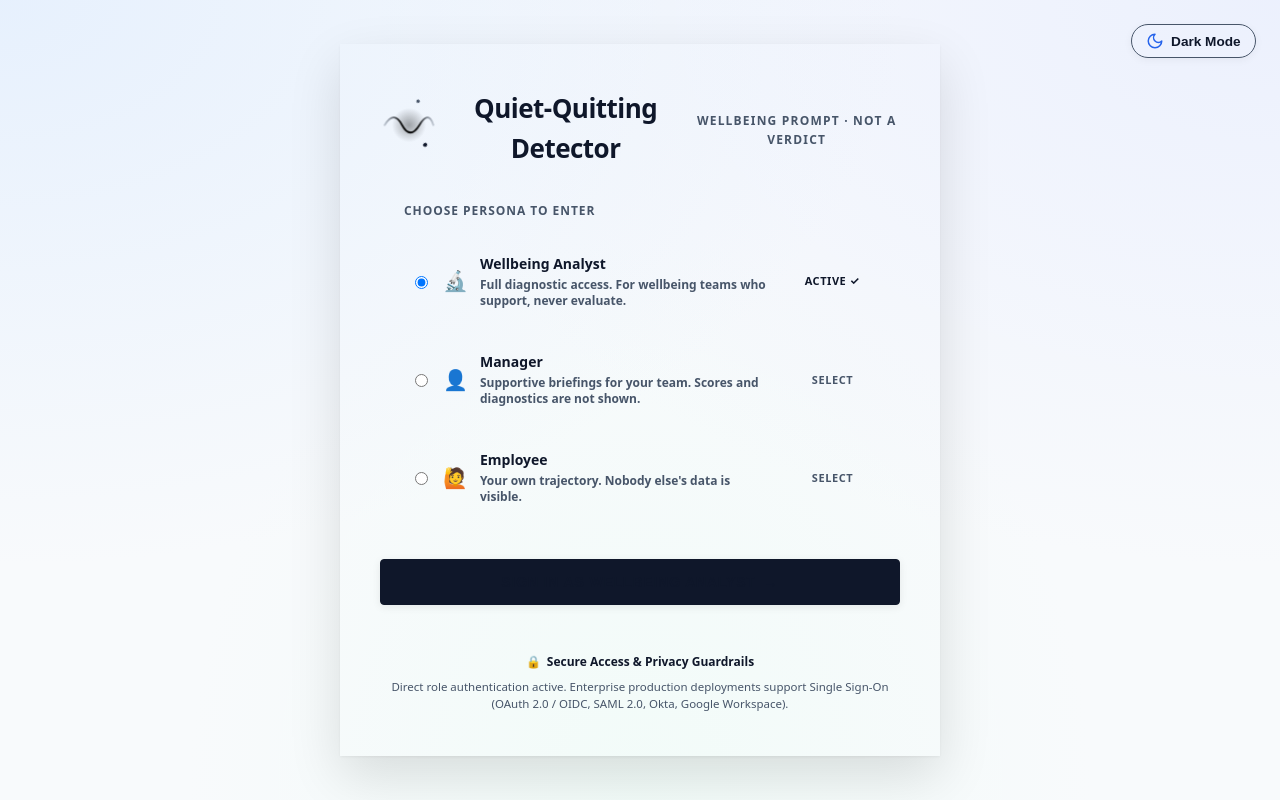
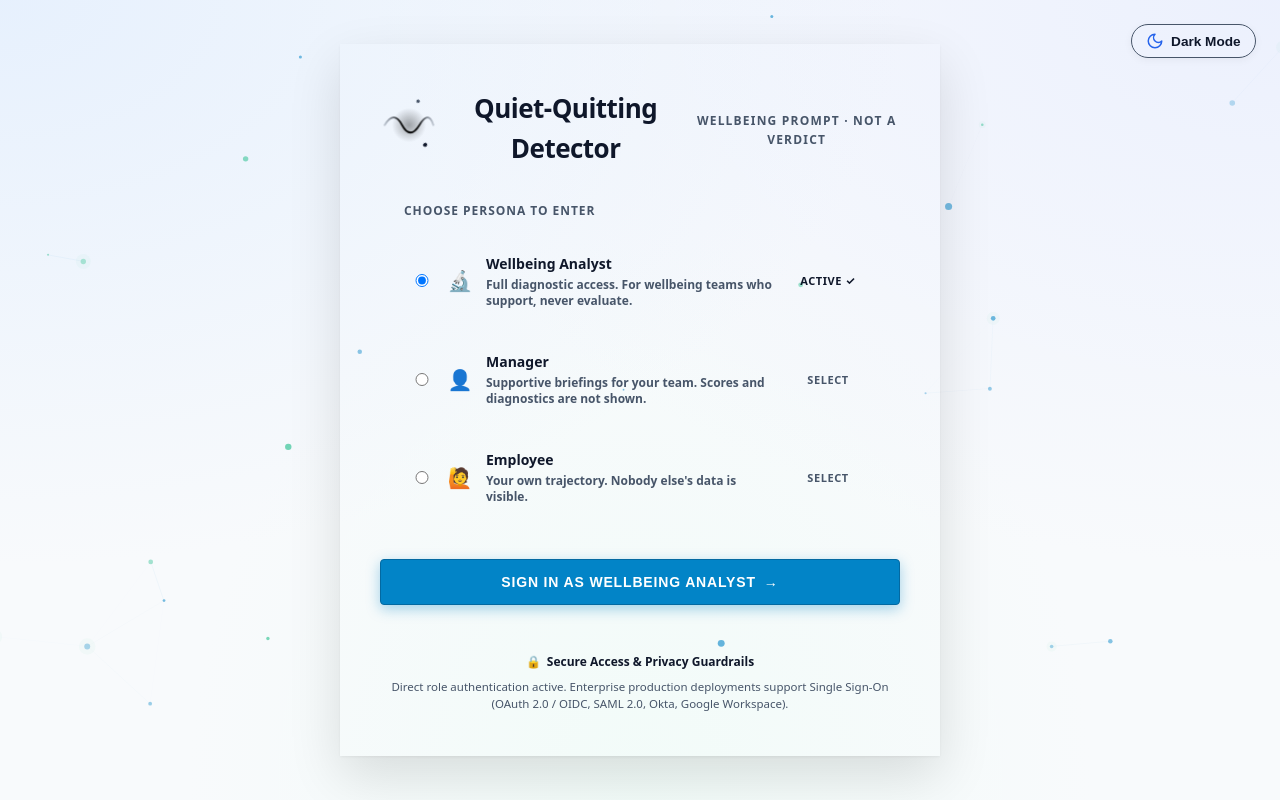
Before and after one commit to Athish2002/quiet-quitting-detector, a React (Vite) app in the folder frontend/: page / in a window 1280 px wide. Built offline with nearby package versions, Linux system fonts and the light colour scheme.

Commit message:
feat(ui): add floating telemetry constellation particle animation, strict CSS grid badge alignment, and permanent solid contrast button

```diff
--- a/frontend/src/components/ApiKeyGate.tsx
+++ b/frontend/src/components/ApiKeyGate.tsx
@@ -23,6 +23,7 @@ import {
 } from "../contexts/RoleContext";
 import { BrandSymbol } from "./BrandSymbol";
 import { ThemeToggle } from "./ThemeToggle";
+import { TelemetryConstellation } from "./TelemetryConstellation";
 
 const DEV_KEYS: Record<Role, string> = {
   analyst: "qqd-dev-key-admin-local-32bytes",
@@ -58,23 +59,31 @@ export function ApiKeyGate({ children }: { children: React.ReactNode }) {
       <>
         <div className="keybar">
           <span style={{ display: "flex", alignItems: "center", gap: "8px" }}>
-            <span className="keybar__role-badge">
-              {ROLE_LABELS[role].icon} {ROLE_LABELS[role].label}
+            <span
+              style={{
+                width: 8,
+                height: 8,
+                borderRadius: "50%",
+                background: "var(--healthy)",
+                display: "inline-block",
+              }}
+            />
+            Role: <strong>{ROLE_LABELS[role]?.label || role}</strong>
           </span>
-            <span style={{ color: "var(--muted)" }}>· Authenticated Session</span>
-          </span>
+          <div style={{ display: "flex", gap: "10px", alignItems: "center" }}>
             <button
               type="button"
-            className="btn btn--glass"
-            style={{ padding: "4px 10px", fontSize: "12px", background: "transparent", border: "1px solid var(--rule)", cursor: "pointer", color: "var(--ink)" }}
               onClick={() => {
                 clearApiKey();
                 clearRole();
                 setKey(null);
               }}
+              className="btn btn--quiet"
+              style={{ fontSize: "12px", padding: "4px 8px" }}
             >
-            Switch Role / Sign out
+              Switch Role
             </button>
+          </div>
         </div>
         {children}
       </>
@@ -83,6 +92,7 @@ export function ApiKeyGate({ children }: { children: React.ReactNode }) {
 
   return (
     <div className="gate-wrapper">
+      <TelemetryConstellation />
       <div style={{ position: "absolute", top: "1.5rem", right: "1.5rem", zIndex: 10 }}>
         <ThemeToggle />
       </div>
@@ -124,27 +134,27 @@ export function ApiKeyGate({ children }: { children: React.ReactNode }) {
                     key={r}
                     className={`gate__role-card ${isSelected ? "gate__role-card--selected" : ""}`}
                     style={{
-                      display: "flex",
+                      display: "grid",
+                      gridTemplateColumns: "24px 28px 1fr 84px",
                       alignItems: "center",
-                      justifyContent: "space-between",
-                      gap: "16px",
+                      gap: "12px",
                       padding: "12px 14px",
                       border: isSelected ? "1px solid var(--accent)" : "1px solid var(--rule)",
                       background: isSelected ? "var(--accent-bg)" : "var(--surface)",
                       cursor: "pointer",
+                      borderRadius: "4px",
                       transition: "all 0.15s ease",
                     }}
                   >
-                    <div style={{ display: "flex", alignItems: "center", gap: "12px", flex: 1, minWidth: 0 }}>
                     <input
                       type="radio"
                       name="role"
                       value={r}
                       checked={isSelected}
                       onChange={() => setSelectedRole(r)}
-                        style={{ accentColor: "var(--accent)", cursor: "pointer", flexShrink: 0 }}
+                      style={{ accentColor: "var(--accent)", cursor: "pointer", margin: 0 }}
                     />
-                      <span className="gate__role-icon" style={{ fontSize: "20px", flexShrink: 0 }}>
+                    <span className="gate__role-icon" style={{ fontSize: "20px", display: "flex", alignItems: "center", justifyContent: "center" }}>
                       {ROLE_LABELS[r].icon}
                     </span>
                     <span className="gate__role-info" style={{ display: "flex", flexDirection: "column", gap: "2px", minWidth: 0 }}>
@@ -153,15 +163,14 @@ export function ApiKeyGate({ children }: { children: React.ReactNode }) {
                         {ROLE_LABELS[r].description}
                       </span>
                     </span>
-                    </div>
 
                     <span
                       className="gate__role-badge"
                       style={{
-                        flexShrink: 0,
-                        minWidth: "75px",
+                        justifySelf: "end",
+                        width: "84px",
                         textAlign: "center",
-                        padding: "5px 10px",
+                        padding: "5px 0",
                         fontSize: "11px",
                         fontWeight: 700,
                         letterSpacing: "0.05em",
@@ -169,6 +178,9 @@ export function ApiKeyGate({ children }: { children: React.ReactNode }) {
                         border: isSelected ? "1px solid var(--accent)" : "1px solid var(--rule)",
                         background: isSelected ? "var(--accent)" : "var(--paper)",
                         color: isSelected ? "var(--surface)" : "var(--muted)",
+                        borderRadius: "3px",
+                        boxSizing: "border-box",
+                        display: "inline-block",
                         transition: "all 0.15s ease",
                       }}
                     >
@@ -196,15 +208,15 @@ export function ApiKeyGate({ children }: { children: React.ReactNode }) {
               alignItems: "center",
               justifyContent: "center",
               gap: "8px",
-              background: "var(--ink)",
-              color: "var(--paper)",
-              border: "1px solid var(--ink)",
-              boxShadow: "0 2px 8px rgba(0, 0, 0, 0.08)",
+              background: "#0284c7",
+              color: "#ffffff",
+              border: "1px solid #0369a1",
+              boxShadow: "0 4px 14px rgba(2, 132, 199, 0.35)",
               transition: "all 0.2s cubic-bezier(0.16, 1, 0.3, 1)",
             }}
           >
-            <span>Sign in as {ROLE_LABELS[selectedRole].label}</span>
-            <span aria-hidden="true">&rarr;</span>
+            <span style={{ color: "#ffffff", fontWeight: 700 }}>Sign in as {ROLE_LABELS[selectedRole].label}</span>
+            <span style={{ color: "#ffffff", fontWeight: 700 }} aria-hidden="true">&rarr;</span>
           </button>
         </form>
 
--- /dev/null
+++ b/frontend/src/components/TelemetryConstellation.tsx
@@ -0,0 +1,151 @@
+import { useEffect, useRef } from "react";
+
+interface Node {
+  x: number;
+  y: number;
+  vx: number;
+  vy: number;
+  radius: number;
+  baseRadius: number;
+  pulsePhase: number;
+  alpha: number;
+}
+
+export function TelemetryConstellation() {
+  const canvasRef = useRef<HTMLCanvasElement | null>(null);
+
+  useEffect(() => {
+    const canvas = canvasRef.current;
+    if (!canvas) return;
+    const ctx = canvas.getContext("2d");
+    if (!ctx) return;
+
+    let animId: number;
+    let width = (canvas.width = window.innerWidth);
+    let height = (canvas.height = window.innerHeight);
+
+    const handleResize = () => {
+      if (!canvas) return;
+      width = canvas.width = window.innerWidth;
+      height = canvas.height = window.innerHeight;
+    };
+
+    window.addEventListener("resize", handleResize);
+
+    // Generate ~30 floating telemetry nodes
+    const nodeCount = Math.min(35, Math.max(18, Math.floor(width / 50)));
+    const nodes: Node[] = [];
+
+    for (let i = 0; i < nodeCount; i++) {
+      nodes.push({
+        x: Math.random() * width,
+        y: Math.random() * height,
+        vx: (Math.random() - 0.5) * 0.45,
+        vy: (Math.random() - 0.5) * 0.45,
+        baseRadius: Math.random() * 2 + 1.2,
+        radius: Math.random() * 2 + 1.2,
+        pulsePhase: Math.random() * Math.PI * 2,
+        alpha: Math.random() * 0.4 + 0.25,
+      });
+    }
+
+    const isDarkTheme = () => {
+      const docTheme = document.documentElement.getAttribute("data-theme");
+      if (docTheme) return docTheme === "dark";
+      return window.matchMedia && window.matchMedia("(prefers-color-scheme: dark)").matches;
+    };
+
+    let tick = 0;
+
+    const render = () => {
+      tick += 0.02;
+      ctx.clearRect(0, 0, width, height);
+
+      const dark = isDarkTheme();
+      const dotColor = dark ? "56, 189, 248" : "2, 132, 199"; // Sky / Cyan
+      const accentColor = dark ? "52, 211, 153" : "16, 185, 129"; // Emerald
+
+      // 1. Draw connecting lines between nearby nodes
+      for (let i = 0; i < nodes.length; i++) {
+        const ni = nodes[i];
+        if (!ni) continue;
+        for (let j = i + 1; j < nodes.length; j++) {
+          const nj = nodes[j];
+          if (!nj) continue;
+          const dx = ni.x - nj.x;
+          const dy = ni.y - nj.y;
+          const dist = Math.sqrt(dx * dx + dy * dy);
+          const maxDist = 125;
+
+          if (dist < maxDist) {
+            const lineAlpha = (1 - dist / maxDist) * (dark ? 0.15 : 0.08);
+            ctx.beginPath();
+            ctx.moveTo(ni.x, ni.y);
+            ctx.lineTo(nj.x, nj.y);
+            ctx.strokeStyle = `rgba(${dotColor}, ${lineAlpha})`;
+            ctx.lineWidth = 0.8;
+            ctx.stroke();
+          }
+        }
+      }
+
+      // 2. Update and draw nodes
+      for (let i = 0; i < nodes.length; i++) {
+        const node = nodes[i];
+        if (!node) continue;
+
+        // Move
+        node.x += node.vx;
+        node.y += node.vy;
+
+        // Wrap around screen boundaries
+        if (node.x < -10) node.x = width + 10;
+        if (node.x > width + 10) node.x = -10;
+        if (node.y < -10) node.y = height + 10;
+        if (node.y > height + 10) node.y = -10;
+
+        // Pulse
+        node.pulsePhase += 0.03;
+        node.radius = node.baseRadius + Math.sin(node.pulsePhase) * 0.6;
+
+        // Draw outer glow ring for selected pulse nodes
+        if (i % 4 === 0) {
+          ctx.beginPath();
+          ctx.arc(node.x, node.y, node.radius * 2.8, 0, Math.PI * 2);
+          ctx.fillStyle = `rgba(${accentColor}, ${dark ? 0.06 : 0.03})`;
+          ctx.fill();
+        }
+
+        // Draw core particle
+        ctx.beginPath();
+        ctx.arc(node.x, node.y, node.radius, 0, Math.PI * 2);
+        ctx.fillStyle = `rgba(${i % 3 === 0 ? accentColor : dotColor}, ${node.alpha})`;
+        ctx.fill();
+      }
+
+      animId = requestAnimationFrame(render);
+    };
+
+    animId = requestAnimationFrame(render);
+
+    return () => {
+      window.removeEventListener("resize", handleResize);
+      cancelAnimationFrame(animId);
+    };
+  }, []);
+
+  return (
+    <canvas
+      ref={canvasRef}
+      style={{
+        position: "absolute",
+        inset: 0,
+        width: "100%",
+        height: "100%",
+        pointerEvents: "none",
+        zIndex: 0,
+      }}
+      aria-hidden="true"
+    />
+  );
+}
--- a/frontend/src/styles.css
+++ b/frontend/src/styles.css
@@ -3789,23 +3789,24 @@ input[type="range"]::-webkit-slider-thumb:hover {
   letter-spacing: 0.06em;
   text-transform: uppercase;
   border-radius: 4px;
-  background: var(--ink) !important;
-  color: var(--paper) !important;
-  border: 1px solid var(--ink) !important;
+  background: #0284c7 !important;
+  color: #ffffff !important;
+  border: 1px solid #0369a1 !important;
   cursor: pointer;
-  box-shadow: 0 2px 8px rgba(0, 0, 0, 0.08);
+  box-shadow: 0 4px 14px rgba(2, 132, 199, 0.35);
   transition: all 0.2s cubic-bezier(0.16, 1, 0.3, 1);
 }
 
 .gate__submit-btn:hover:not(:disabled) {
-  background: var(--accent) !important;
-  border-color: var(--accent) !important;
-  color: var(--surface) !important;
+  background: #0369a1 !important;
+  border-color: #075985 !important;
+  color: #ffffff !important;
   transform: translateY(-1px);
-  box-shadow: 0 6px 18px rgba(0, 0, 0, 0.15);
+  box-shadow: 0 6px 18px rgba(2, 132, 199, 0.5);
 }
 
 .gate__submit-btn:active:not(:disabled) {
+  background: #075985 !important;
   transform: translateY(0);
 }
 
```
Lines whose indentation alone changed are shown as unchanged.
